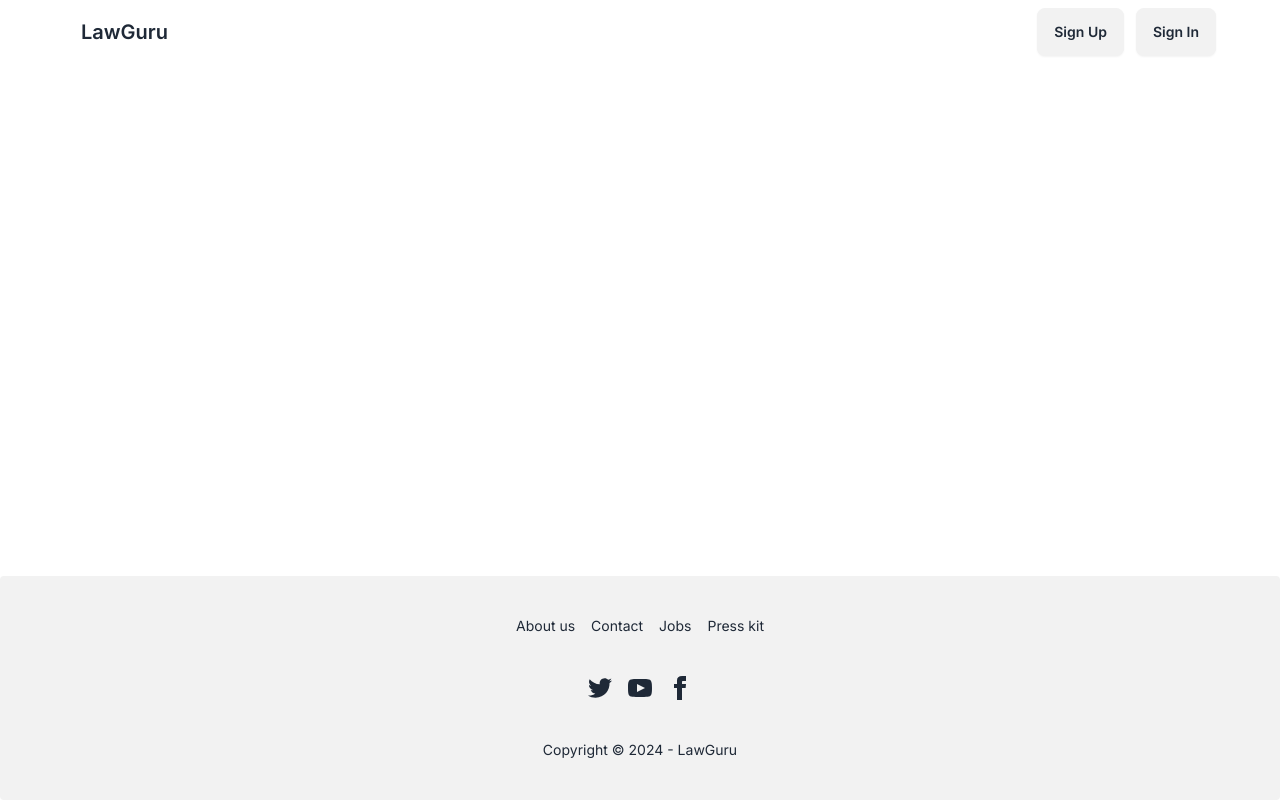
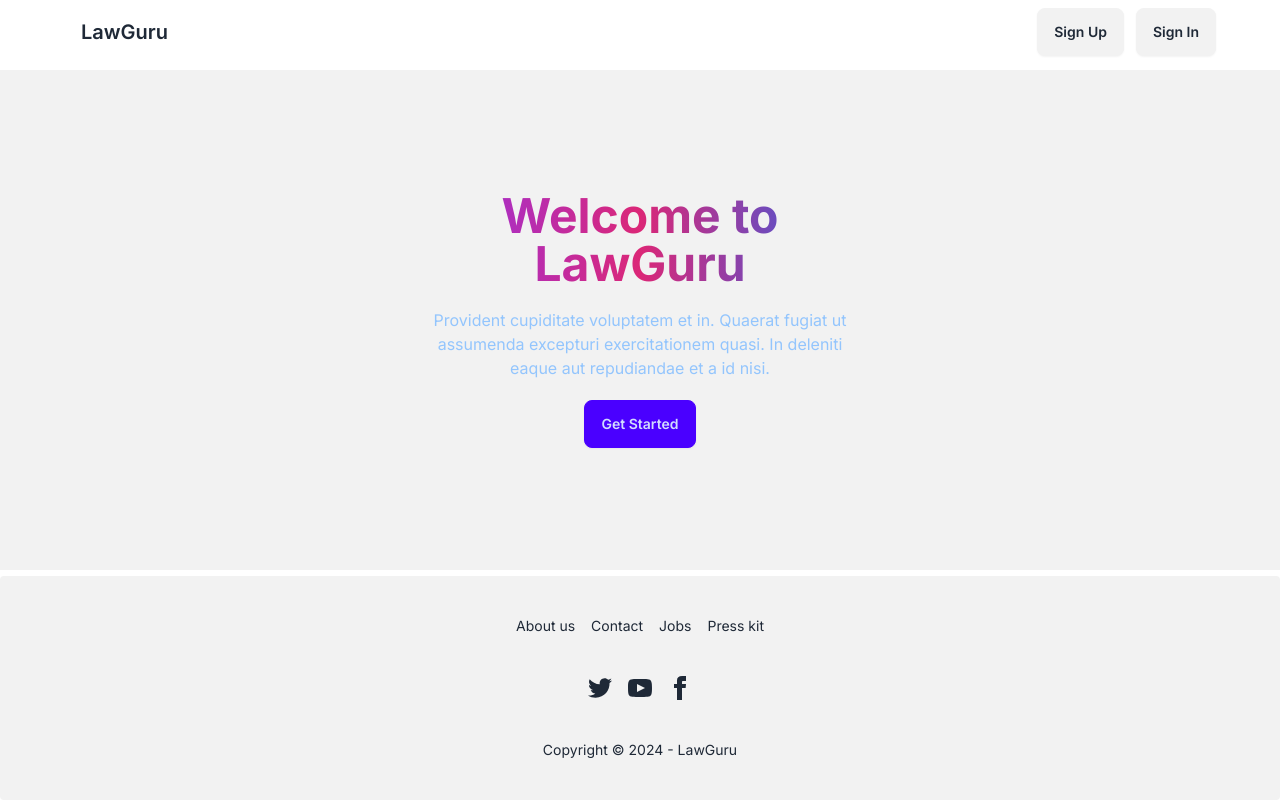
Before and after one commit to ayuugoyal/LawGuru, a Next.js app: page / in a window 1280 px wide. Built offline with nearby package versions, Linux system fonts and the light colour scheme.

Commit message:
feat: add hero section

```diff
--- a/src/app/layout.tsx
+++ b/src/app/layout.tsx
@@ -17,7 +17,7 @@ export default function RootLayout({
 }>) {
   return (
     <ClerkProvider>
-      <html lang="en">
+      <html data-theme="light" lang="en">
         <body className={inter.className}>{children}</body>
       </html>
     </ClerkProvider>
--- a/src/app/page.tsx
+++ b/src/app/page.tsx
@@ -17,6 +17,32 @@ export default function Home() {
           </Link>
         </div>
       </div>
+      <div>
+        <div
+          className="hero min-h-[500px] bg-base-200"
+          // style={{
+          //   backgroundImage:
+          //     "url(https://daisyui.com/images/stock/photo-1507358522600-9f71e620c44e.jpg)",
+          // }}
+        >
+          {/* <div className="hero-overlay bg-opacity-60"></div> */}
+          <div className="hero-content text-center text-neutral-content">
+            <div className="max-w-md">
+              <h1 className="mb-5 text-5xl font-bold from-purple-600 via-pink-600 to-blue-600 bg-gradient-to-r bg-clip-text text-transparent">
+                Welcome to LawGuru
+              </h1>
+              <p className="mb-5 text-blue-300">
+                Provident cupiditate voluptatem et in. Quaerat fugiat ut
+                assumenda excepturi exercitationem quasi. In deleniti eaque aut
+                repudiandae et a id nisi.
+              </p>
+              <Link href="/dashboard">
+                <button className="btn btn-primary">Get Started</button>
+              </Link>
+            </div>
+          </div>
+        </div>
+      </div>
       <Footer />
     </div>
   );
--- a/tailwind.config.ts
+++ b/tailwind.config.ts
@@ -16,5 +16,8 @@ const config: Config = {
     },
   },
   plugins: [require("daisyui")],
+  daisyui: {
+    themes: ["light", "dark", "cupcake"],
+  },
 };
 export default config;
```
